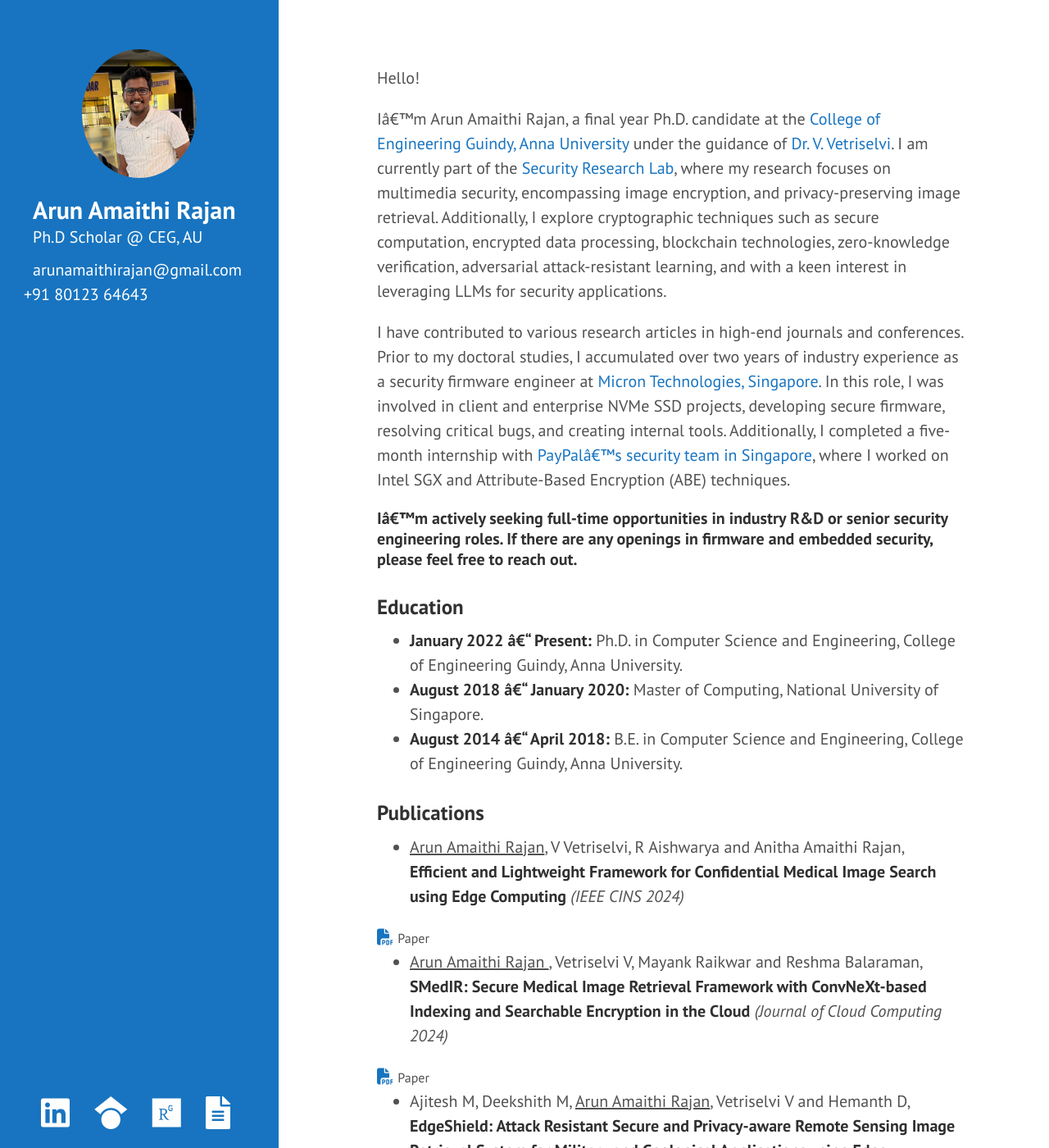
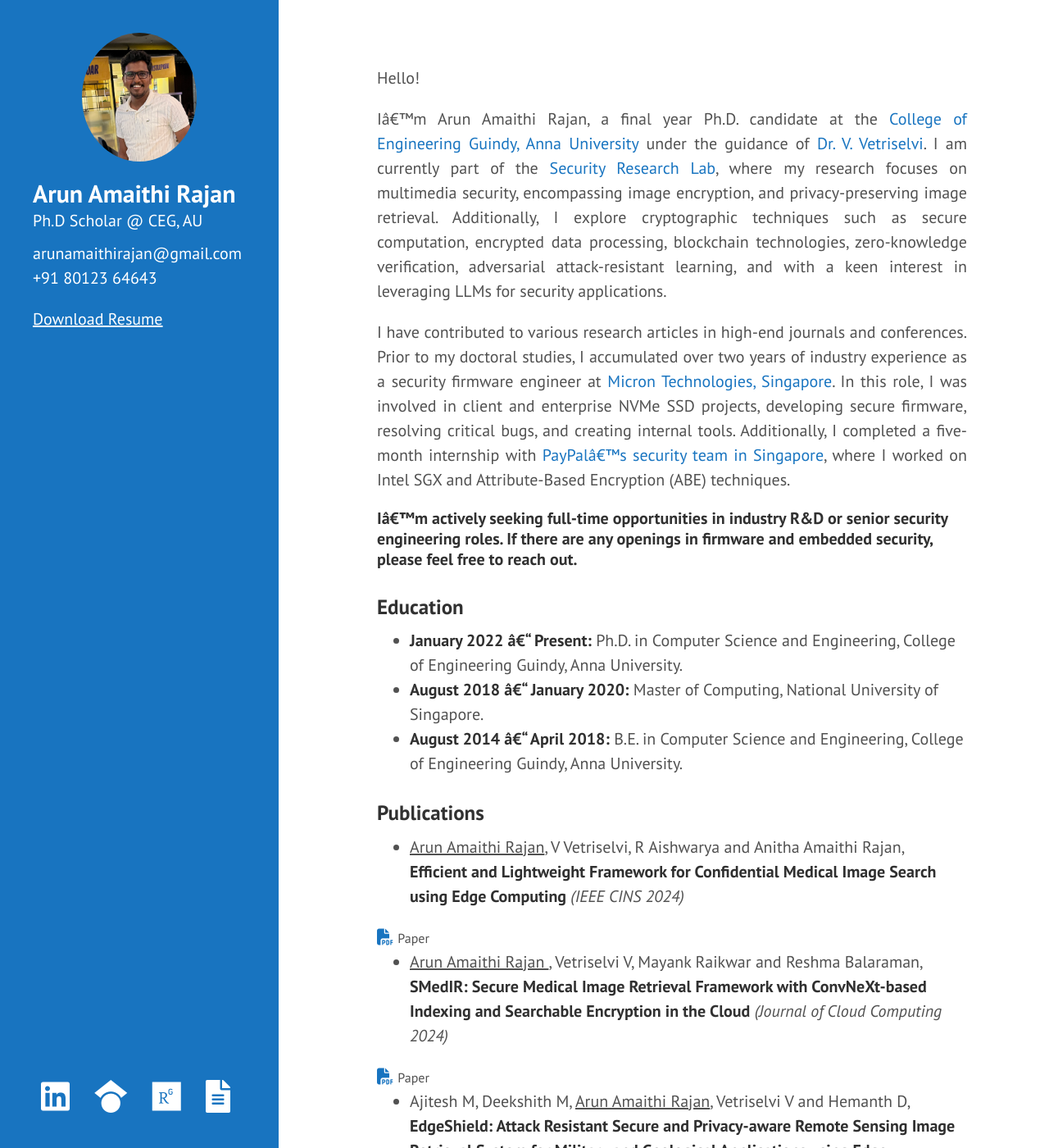
Before and after one commit to arunamaithi/arunamaithi.github.io, a Jekyll site: the page built from index.md, in a window 1280 px wide and 1400 px high. Shown: the whole window at 82% size. Built offline with Jekyll 4.4.1, drawn with Linux system fonts in a browser that asks for light colours.

Commit message:
main content fixes

```diff
--- a/_includes/sidebar.html
+++ b/_includes/sidebar.html
@@ -14,7 +14,7 @@
       <p class="lead">{{ site.description }}</p>
     </div>
 
-    <div style="position: fixed;bottom:1rem;left:2.5rem;right:0">
+    <div style="position: fixed;bottom:2rem;left:2.5rem;right:0">
     <a href="https://www.linkedin.com/in/arunamaithi/">
 
       <i class="fa-brands fa-linkedin fa-2x"></i>
@@ -34,7 +34,10 @@
 <p style="margin:0;margin-left: 20px;">
   <a href="mailto:arunamaithirajan@gmail.com">arunamaithirajan@gmail.com</a>
 </p>
-<p style="margin-left: 9px;">
+<p style="margin-left: 20px;">
   <a href="+91 80123 64643">+91 80123 64643</a>
 </p>
+<p style="margin-left: 20px;">
+  <a href="/cv.pdf" style="text-decoration: underline;">Download Resume</a>
+</p>
 </div>
--- a/public/css/hyde.css
+++ b/public/css/hyde.css
@@ -56,7 +56,7 @@ html {
 
 .sidebar {
   text-align: center;
-  padding: 2rem 1rem;
+  padding: 1rem 1rem;
   color: rgba(255,255,255,.5);
   background-color: #202020;
 }
--- a/public/css/poole.css
+++ b/public/css/poole.css
@@ -294,6 +294,9 @@ tbody tr:nth-child(odd) th {
   margin-left:  auto;
   margin-right: auto;
 }
+.container p {
+  text-align: justify;
+}
 
 
 /*
```
